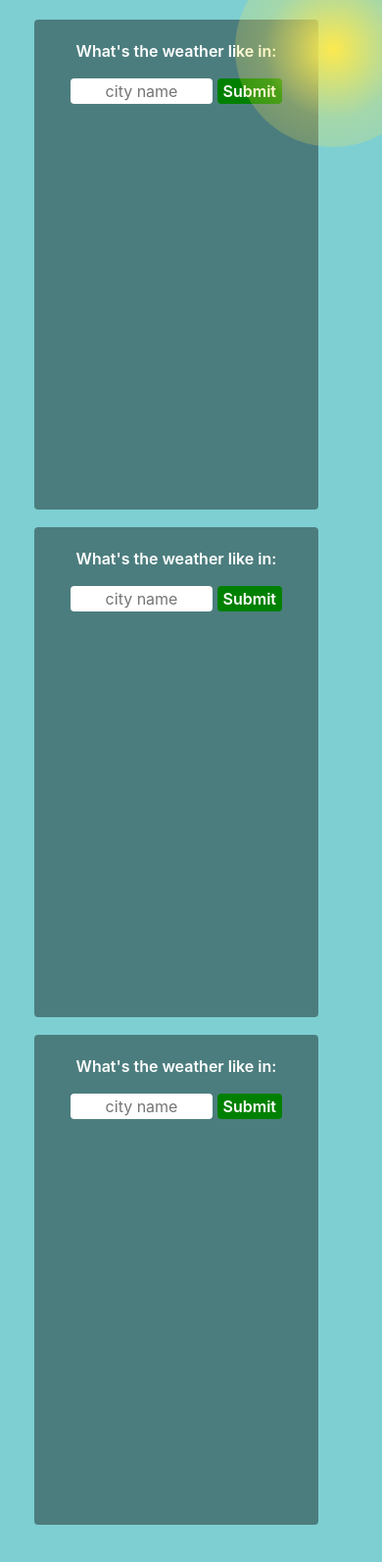
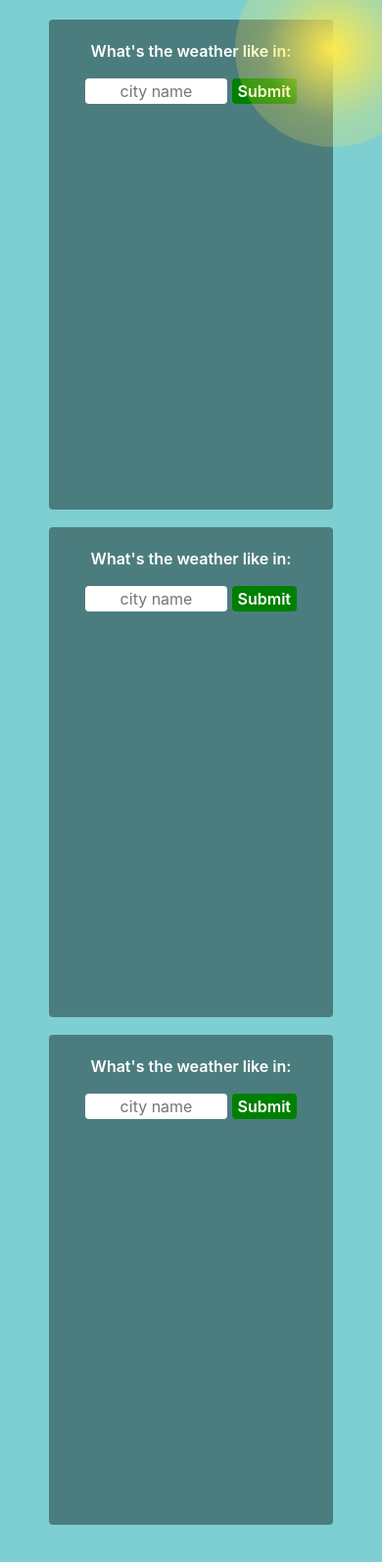
Before and after one commit to JustBriones/googleApi, a PHP site: page / in a window 390 px wide. Shown: the whole page at 98% size. Run offline with PHP 8.4, Linux system fonts and the light colour scheme; some libraries are stand-ins or nearby versions.

Commit message:
added media query and adjusted margin. also added https solution

```diff
--- a/index.html
+++ b/index.html
@@ -26,6 +26,11 @@
         <p>What's the weather like in: </p>
         <input type="text" id="cityOne" placeholder="city name"></input>
         <input id="submit1" type="submit"/>
+        <div class="col-xs-12 rowLocation1">
+
+
+        </div>
+
         </div>
       </div>
       <div class="col-xs-12 col-sm-4 city-wrapper">
--- a/index.js
+++ b/index.js
@@ -8,7 +8,7 @@ $(document).ready(function(){
       var temp = data.main.temp
       var weather = data.weather[0].description
       var city = data.name
-      $(".location1").append(`<div class='row row-item city'>${city}</div>`)
+      $(".rowLocation1").append(`<div class='row row-item city'>${city}</div>`)
       $(".location1").append(`<div class='row row-item weather'>${weather}</div>`)
       $(".location1").append(`<div class='row row-item temp'>${temp} &deg;
       F</div>`)
@@ -20,7 +20,7 @@ $(document).ready(function(){
 //submit2 button functionality
 $("#submit2").click(function() {
   var cityTwo = $("#cityTwo").val()
-  $.getJSON(`http://api.openweathermap.org/data/2.5/weather?APPID=cd6b90ba80057d06e230432ecdf83865&units=imperial&q=${cityTwo}`, (data) => {
+  $.getJSON(`https://cors-anywhere.herokuapp.com/http://api.openweathermap.org/data/2.5/weather?APPID=cd6b90ba80057d06e230432ecdf83865&units=imperial&q=${cityTwo}`, (data) => {
     var temp = data.main.temp
     var weather = data.weather[0].description
     var city = data.name
@@ -36,7 +36,7 @@ $("#submit2").click(function() {
 //submit3 button functionality
 $("#submit3").click(function() {
   var cityThree = $("#cityThree").val()
-  $.getJSON(`http://api.openweathermap.org/data/2.5/weather?APPID=cd6b90ba80057d06e230432ecdf83865&units=imperial&q=${cityThree}`, (data) => {
+  $.getJSON(`https://cors-anywhere.herokuapp.com/http://api.openweathermap.org/data/2.5/weather?APPID=cd6b90ba80057d06e230432ecdf83865&units=imperial&q=${cityThree}`, (data) => {
     var temp = data.main.temp
     var weather = data.weather[0].description
     var city = data.name
--- a/styles.css
+++ b/styles.css
@@ -59,6 +59,7 @@ body {
 .row {
   background: transparent;
   width: 100%;
+  margin-left: 0 !important;
 }
 #submit1, #submit2, #submit3 {
   background:green;
@@ -78,3 +79,12 @@ background: #fce94f;
 background: -webkit-radial-gradient(#fce94f, rgba(252, 233, 79,.50), rgba(252, 233, 79,.1));
 background: radial-gradient(#fce94f, rgba(252, 233, 79,.30), rgba(252, 233, 79,.1));
 }
+
+
+/* MEDIA QUERIES */
+@media only screen and (max-width: 768px) {
+    /* For desktop: */
+    .city-wrapper {
+          min-width: 100% !important;
+    }
+}
```
